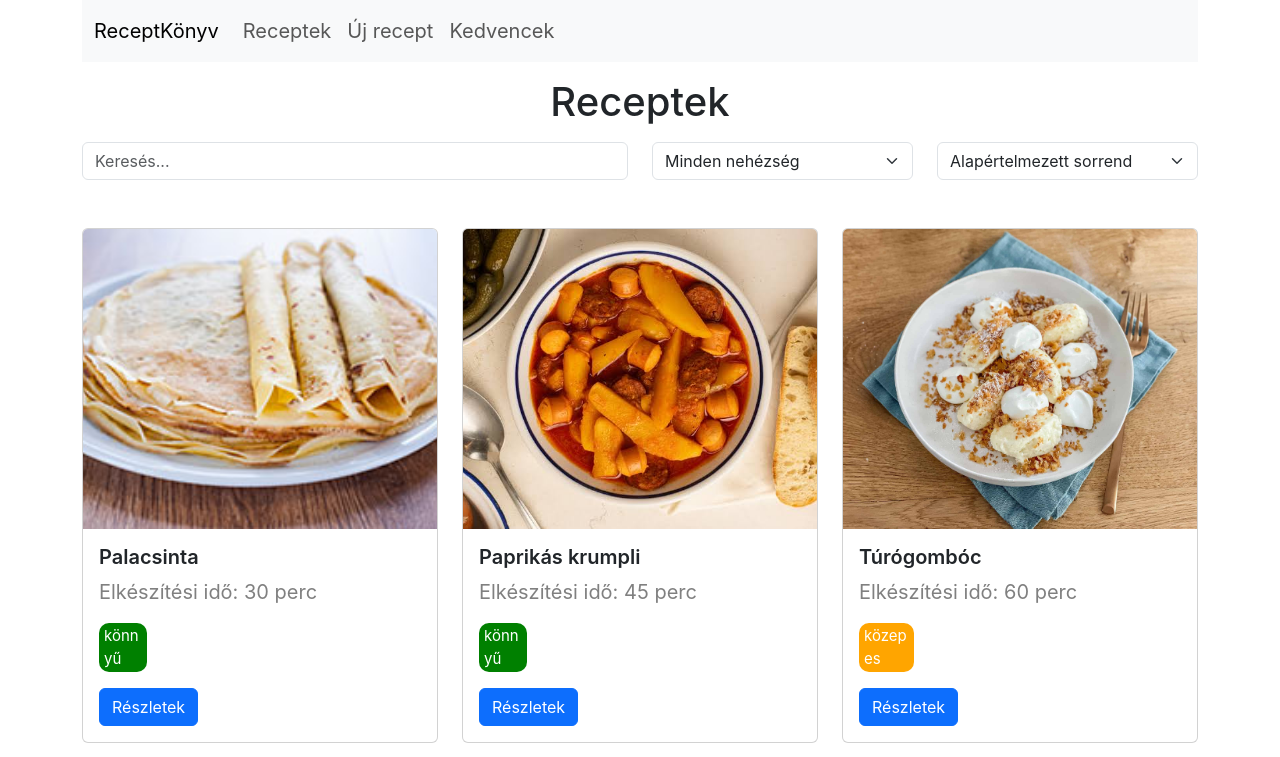
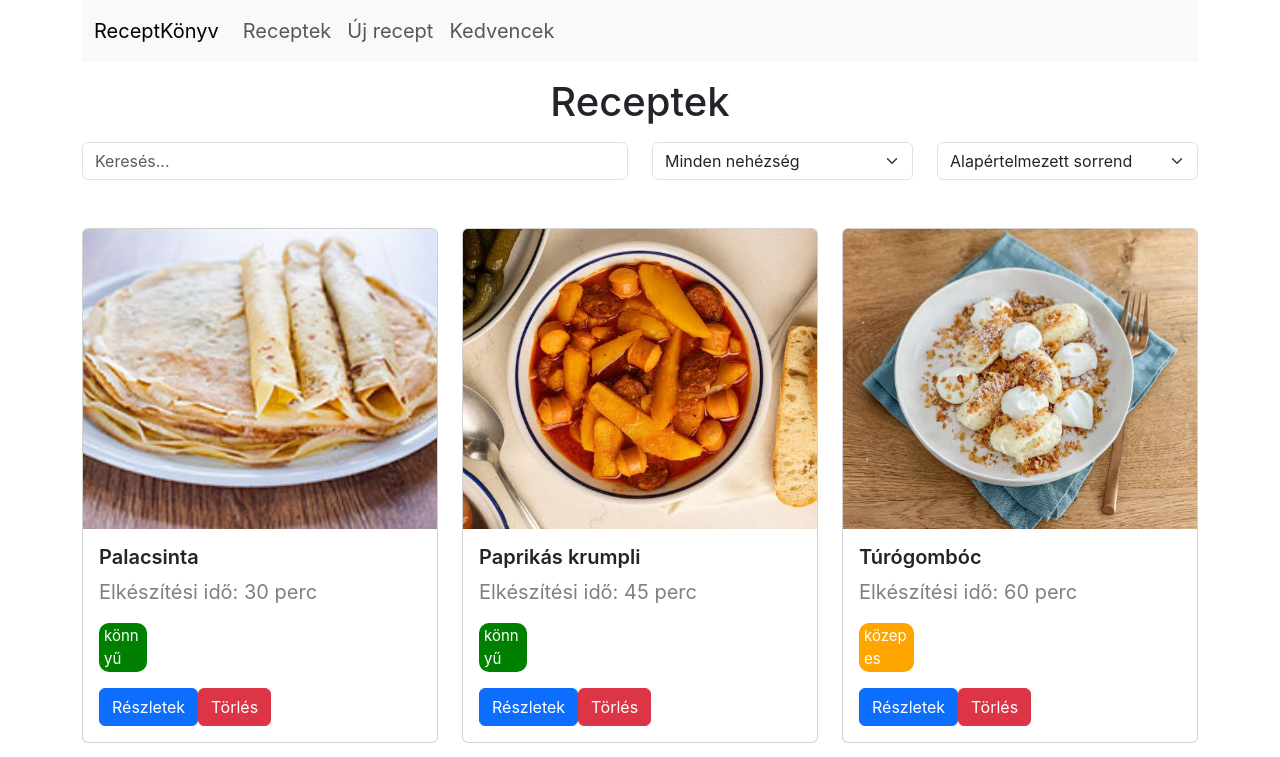
Before and after one commit to BAJNOKDANI/Vue-Receptgyujtemeny-Projekt, a Vue app: page / in a window 1280 px wide. Shown: the top 757 px of the page. Built offline with nearby package versions, Linux system fonts and the light colour scheme; a web font is replaced by a local one.

Commit message:
törlés

```diff
--- a/src/App.vue
+++ b/src/App.vue
@@ -63,6 +63,11 @@ const difficultyChanged = (value) => {
 const sortChanged = (value) => {
   sort.value = value;
 };
+
+const deleteRecipe = (index) =>{
+  recipes.value.splice(index, 1)
+
+}
 
 const searchedRecipes = computed(() => {
   let result = recipes.value;
@@ -137,7 +142,7 @@ const searchedRecipes = computed(() => {
   <main class="mt-3">
     <div v-if="!form" class="container">
       <SearchBar @keyUp="keyup" @difficulty="difficultyChanged" @sort="sortChanged" />
-      <RecipeCard :recipes="searchedRecipes" :error="error" />
+      <RecipeCard :recipes="searchedRecipes" :error="error" @deleteRecipe="deleteRecipe" />
       <p v-if="search != '' && searchedRecipes.length == 0" class="text-center mt-5 nincs-talalat">Nincs találat</p>
     </div>
     <div v-else class="container">
--- a/src/components/RecipeCard.vue
+++ b/src/components/RecipeCard.vue
@@ -10,6 +10,12 @@ const props = defineProps({
     nehez: String
 })
 
+const emit = defineEmits(["deleteRecipe"])
+
+const deleteRecipe = (index) => {
+    emit("deleteRecipe", index);
+}
+
 const loadImageFromUrl = (image) => {
     return new URL(image, import.meta.url).href;
 };
@@ -19,7 +25,7 @@ const loadImageFromUrl = (image) => {
 <template>
     <section class="mt-5">
         <div class="d-flex row">
-            <div v-for="recipe in recipes" class="col-lg-4">
+            <div v-for="(recipe, index) in recipes" class="col-lg-4">
                 <div class="card mb-3">
                     <img :src="loadImageFromUrl(recipe.getKep())" class="card-img-top" alt="">
                     <div class="card-body">
@@ -34,6 +40,8 @@ const loadImageFromUrl = (image) => {
                         </p>
                         <button type="button" class="btn btn-primary" data-bs-toggle="modal"
                             data-bs-target="#recipeModal" @click="selected = recipe">Részletek</button>
+                            <button type="button" class="btn btn-danger" @click="deleteRecipe(index)">Törlés</button>
+
                     </div>
                 </div>
             </div>
```
